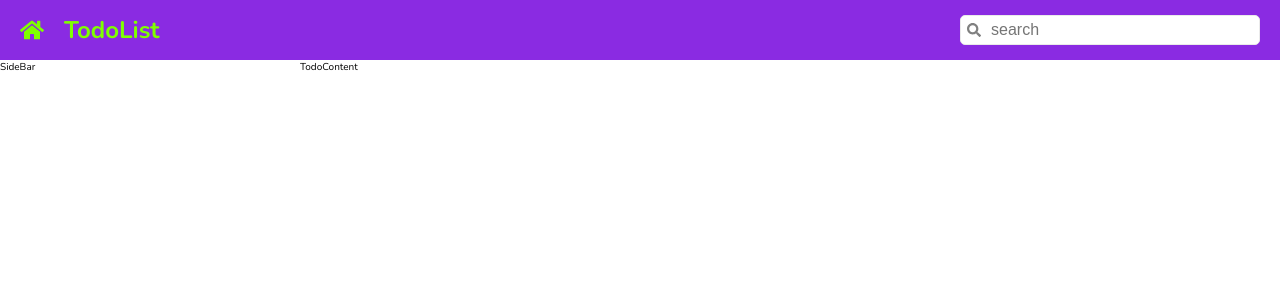
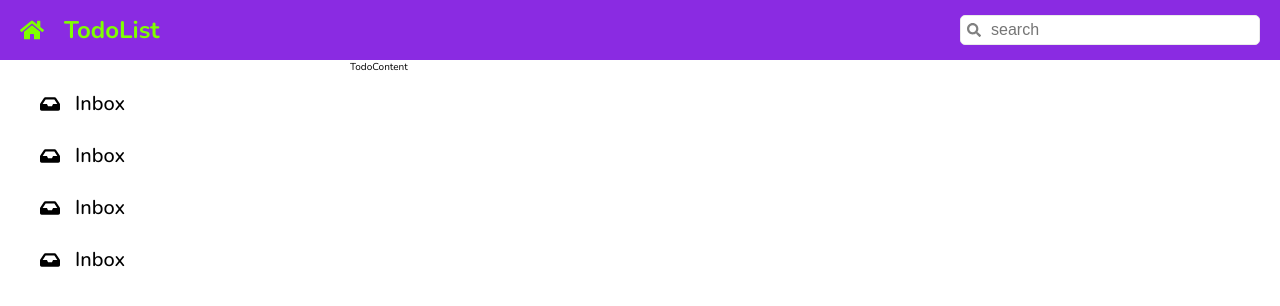
Before and after one commit to Alac1996/cc15-todolist, a React (Create React App) app: page / in a window 1280 px wide. Shown: the top 306 px of the page. Built offline with nearby package versions, Linux system fonts and the light colour scheme.

Commit message:
Update2ToDoList

```diff
--- a/src/App.jsx
+++ b/src/App.jsx
@@ -1,6 +1,12 @@
 import "./App.scss";
 // import { FaHome } from "react-icons/fa";
 import Header from "./Header";
+import {
+  FaInbox,
+  FaCalendar,
+  FaCalendarAlt,
+  FaChevronDown,
+} from "react-icons/fa";
 
 function App() {
   return (
@@ -8,7 +14,30 @@
       <div className="todo__header">
         <Header />
       </div>
-      <div className="todo__sidebar">SideBar</div>
+      <div className="todo__sidebar">
+        <aside className="Sidebar">
+          <section className="sidebar__category">
+            <ul className="list">
+              <li className="list__item">
+                <FaInbox className="list__icon__list" />
+                <p className="list__item__text">Inbox</p>
+              </li>
+              <li className="list__item">
+                <FaInbox className="list__icon__list" />
+                <p className="list__item__text">Inbox</p>
+              </li>
+              <li className="list__item">
+                <FaInbox className="list__icon__list" />
+                <p className="list__item__text">Inbox</p>
+              </li>
+              <li className="list__item">
+                <FaInbox className="list__icon__list" />
+                <p className="list__item__text">Inbox</p>
+              </li>
+            </ul>
+          </section>
+        </aside>
+      </div>
       <div className="todo__content">TodoContent</div>
     </div>
   );
--- a/src/App.scss
+++ b/src/App.scss
@@ -17,3 +17,36 @@
     grid-column: 2/-1;
   }
 }
+.Sidebar {
+  display: flex;
+  flex-direction: column;
+  gap: 10px;
+  padding: 20px 30px;
+  // background-color: wheat;
+  height: calc(100vh - $header-height);
+}
+
+//Block
+.list {
+  display: flex;
+  flex-direction: column;
+  gap: 5px;
+  //List
+  &__item {
+    display: flex;
+    align-items: center;
+    gap: 15px;
+    font-size: 2rem;
+    padding: 10px;
+    border-radius: 4px;
+    cursor: pointer;
+
+    &:hover {
+      background-color: $grey-light;
+    }
+    //Modifier
+    &__text {
+      font-weight: 500;
+    }
+  }
+}
--- a/src/index.scss
+++ b/src/index.scss
@@ -7,7 +7,7 @@
 $grey-dark: #808080;
 $white: #fff;
 $header-height: 60px;
-$sidebar-width: 300px;
+$sidebar-width: 350px;
 
 // GLOBAL RESET
 *,
@@ -30,3 +30,7 @@
   -webkit-font-smoothing: antialiased;
   -moz-osx-font-smoothing: grayscale;
 }
+
+li {
+  list-style: none;
+}
```
